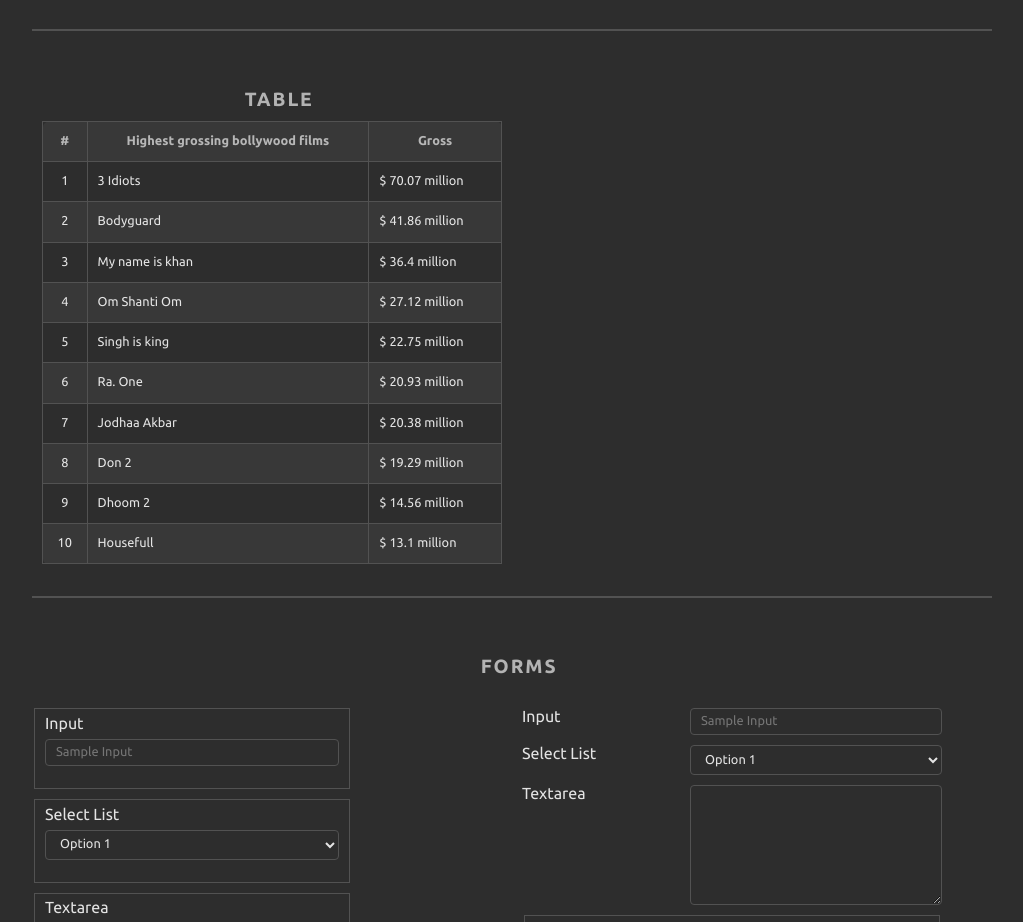
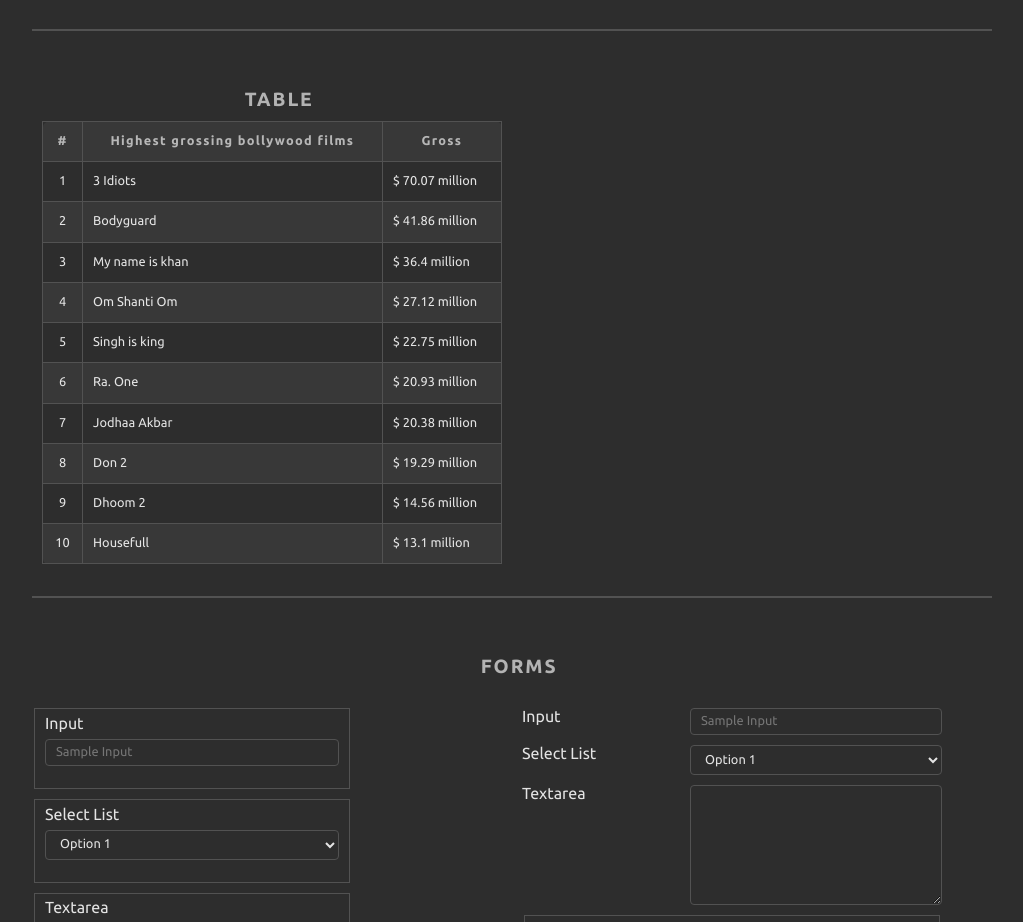
Before and after one commit to jamesruan/ebony, a website: page index.html in a window 1280 px wide. Shown: the part 6684-7606 px from the top of the page, without its empty margins (128-1151 px from the left). Drawn offline with Linux system fonts and the light colour scheme.

Commit message:
fix table th letter-spacing

```diff
--- a/stylesheets/ui_source.less
+++ b/stylesheets/ui_source.less
@@ -438,7 +438,7 @@
     color: @color-front-lesser;
     background-color: @color-form-span-bg;
     text-align: center;
-    text-spacing: 0.1em;
+    letter-spacing: 0.1em;
 }
 table tr:first-child th:first-child {
     -webkit-border-top-left-radius: 5px;
```
Also changed, not shown: stylesheets/main_ebony.css, stylesheets/main_ivory.css.
